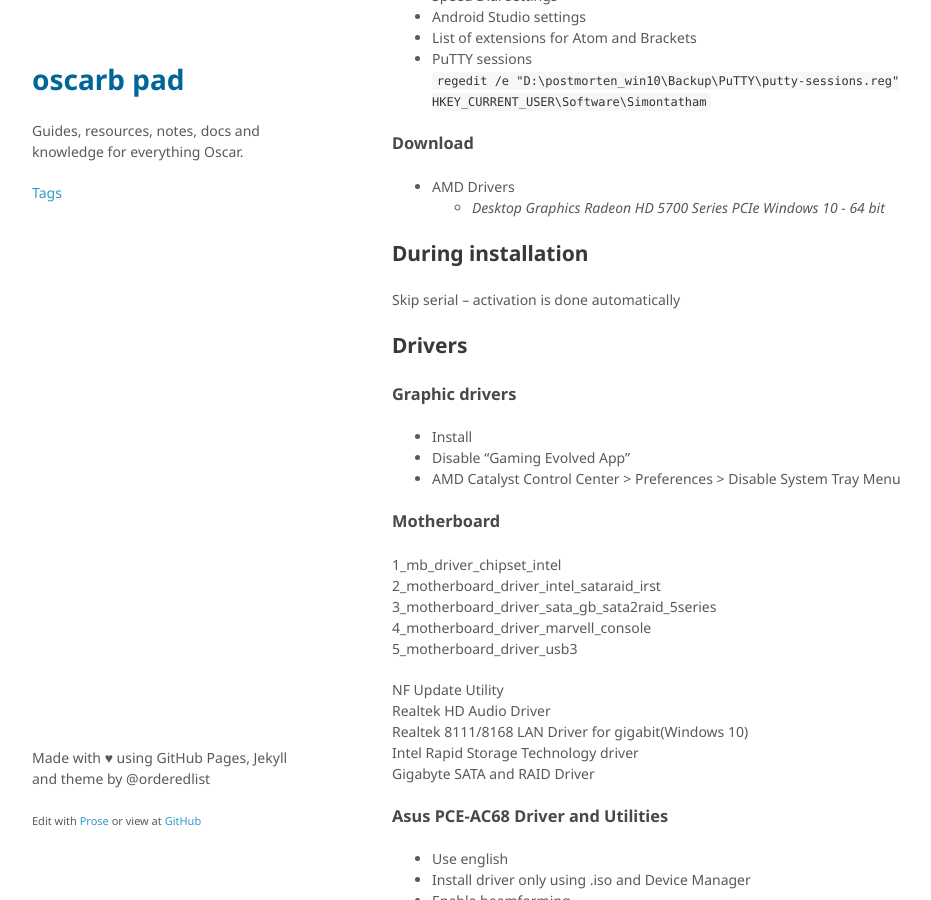
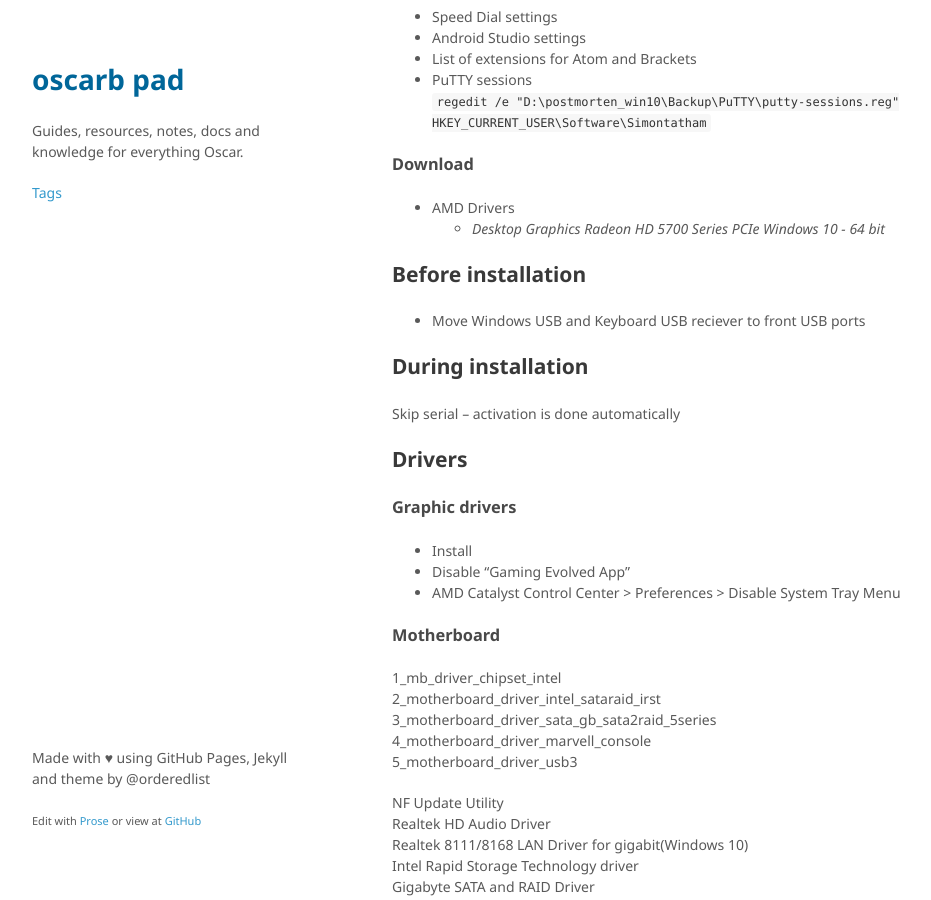
Before and after one commit to oscarb/pad, a Jekyll site: the page built from _docs/windows-10-essentials.md, in a window 1280 px wide and 900 px high, scrolled down 1256 px. Shown: the whole window, without its empty margins (128-1059 px from the left). Built offline with Jekyll 4.4.1, drawn with Linux system fonts in a browser that asks for light colours; some web fonts are replaced.

Commit message:
Updated windows-10-essentials.md

```diff
--- a/_docs/windows-10-essentials.md
+++ b/_docs/windows-10-essentials.md
@@ -23,6 +23,11 @@ Windows 10 Essentials
 ### Download
 * AMD Drivers
   * _Desktop Graphics Radeon HD 5700 Series PCIe Windows 10 - 64 bit_
+
+
+## Before installation
+
+* Move Windows USB and Keyboard USB reciever to front USB ports
 
 ## During installation
 Skip serial -- activation is done automatically
```
